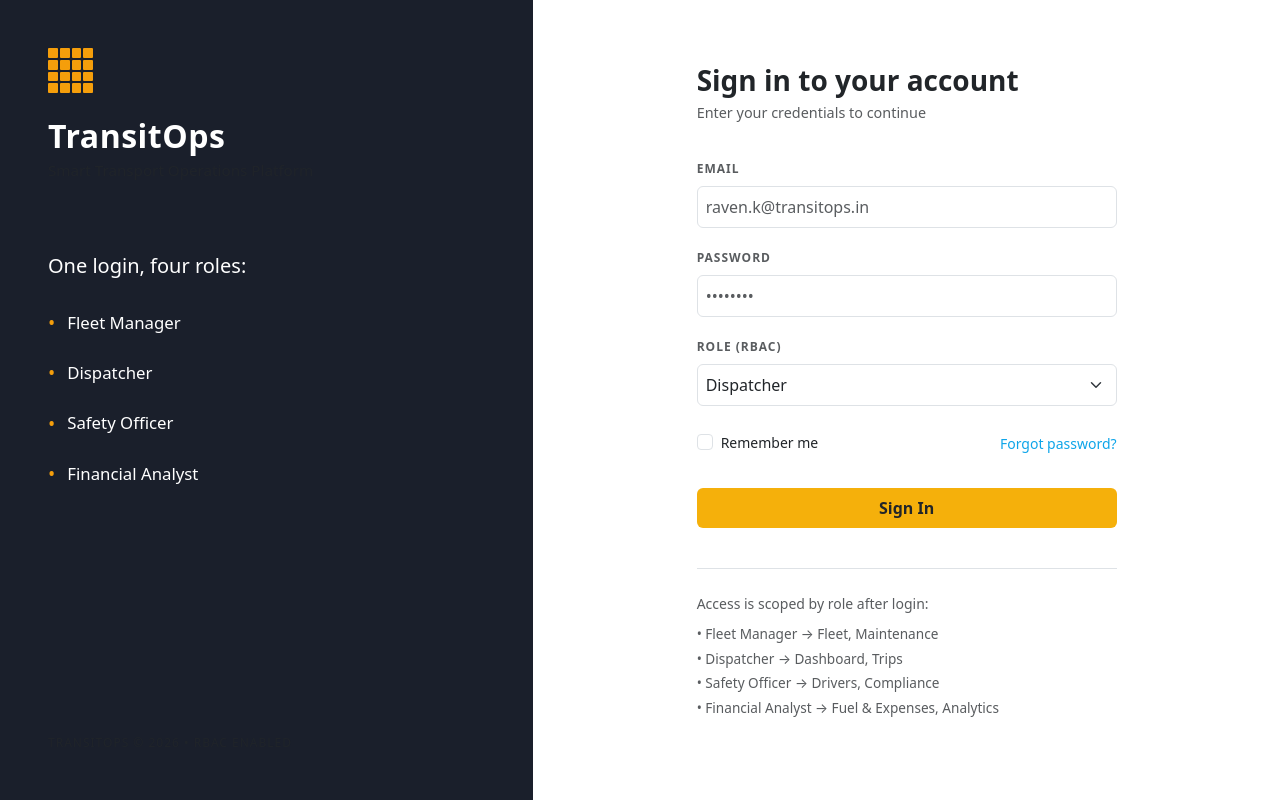
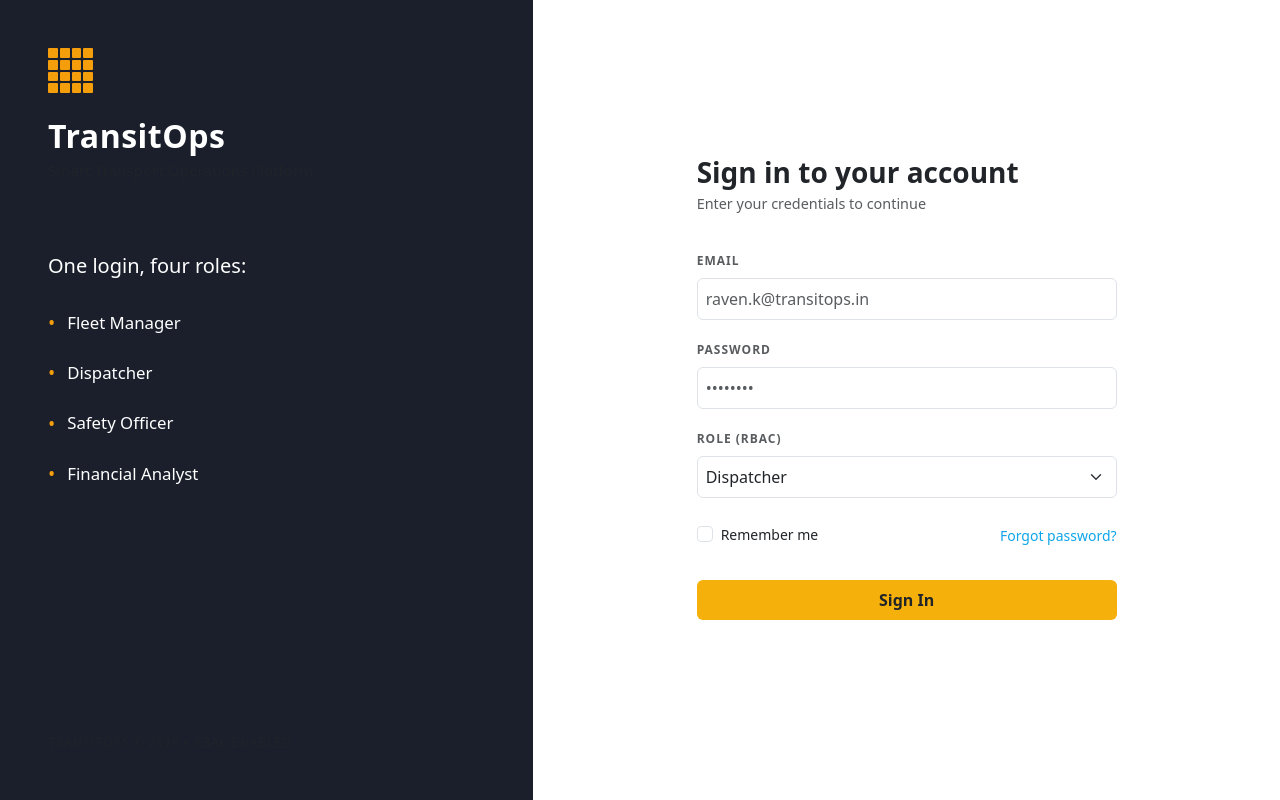
Before and after one commit to Ranadhruvi/TransitOps, a React app in the folder frontend/: page / in a window 1280 px wide. Built offline with nearby package versions, Linux system fonts and the light colour scheme; the HTML template or start-up script is replaced by a standard one.

Commit message:
Updated whole project

```diff
--- a/frontend/src/components/Login.jsx
+++ b/frontend/src/components/Login.jsx
@@ -150,17 +150,6 @@ const Login = () => {
               </button>
             </form>
 
-            {/* Scope Helper Text */}
-            <div className="mt-3 pt-4 border-top">
-              <p className="text-muted small mb-2">Access is scoped by role after login:</p>
-              <ul className="list-unstyled text-muted small" style={{ fontSize: '0.85rem', lineHeight: '1.8' }}>
-                <li>• Fleet Manager → Fleet, Maintenance</li>
-                <li>• Dispatcher → Dashboard, Trips</li>
-                <li>• Safety Officer → Drivers, Compliance</li>
-                <li>• Financial Analyst → Fuel & Expenses, Analytics</li>
-              </ul>
-            </div>
-
           </div>
         </div>
       </div>
```
